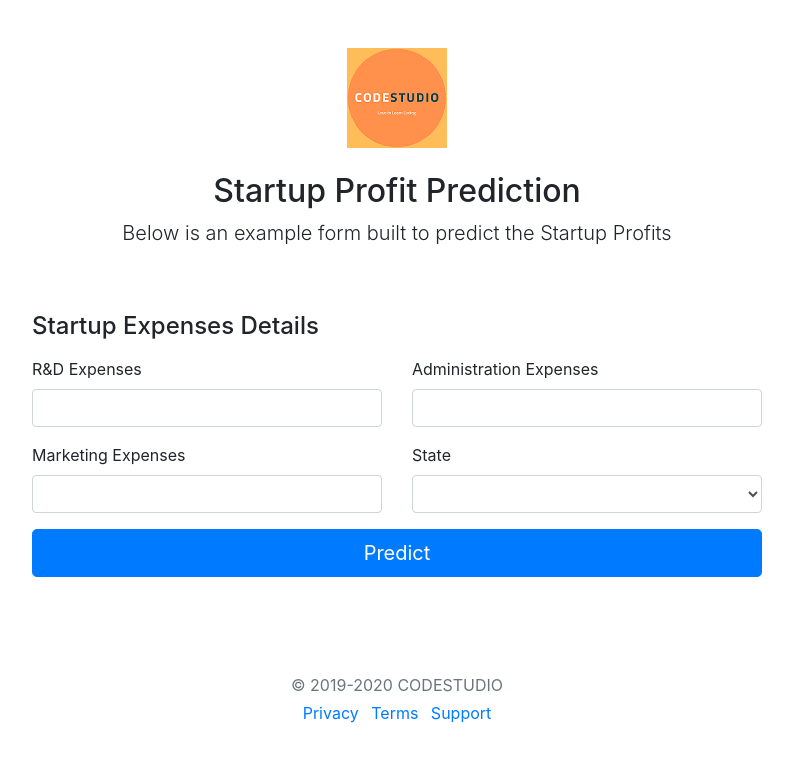
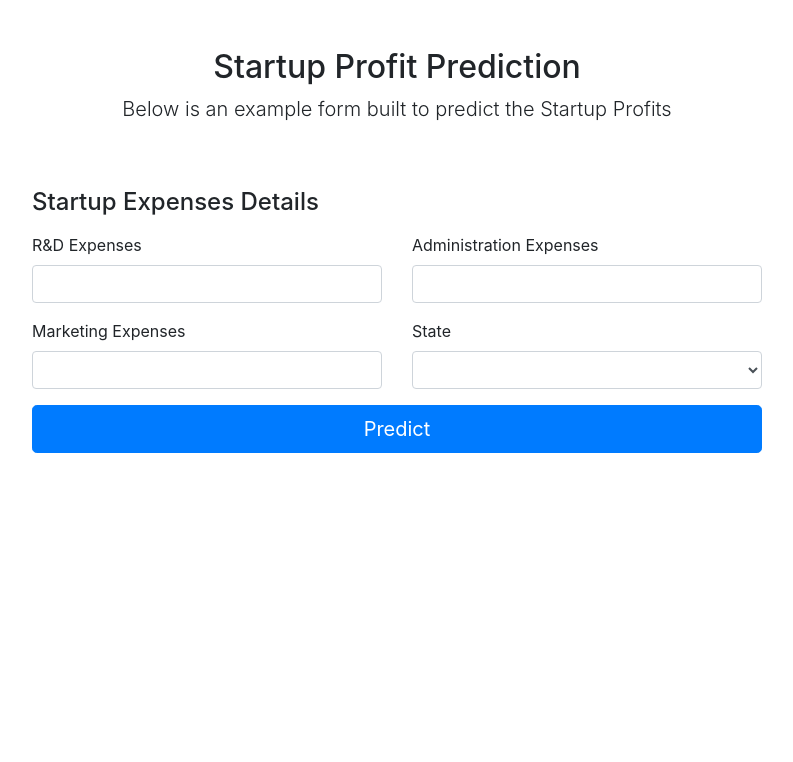
Before and after one commit to anmoldeep7/startupprofit, a Flask app: page / in a window 1280 px wide. Shown: the top 762 px of the page, without its empty margins (243-1036 px from the left). Run offline with Flask 2, Linux system fonts and the light colour scheme; some libraries are stand-ins or nearby versions.

Commit message:
Update index.html

```diff
--- a/templates/index.html
+++ b/templates/index.html
@@ -11,7 +11,7 @@
    <body>
       <div class="container">
          <div class="py-5 text-center">
-            <img class="d-block mx-auto mb-4" src="/static/img/CODESTUDIO_LOGO_100px.png" alt="">
+<!--             <img class="d-block mx-auto mb-4" src="/static/img/CODESTUDIO_LOGO_100px.png" alt=""> -->
             <h2>Startup Profit Prediction</h2>
             <p class="lead">Below is an example form built to predict the Startup Profits</p>
          </div>
@@ -20,9 +20,9 @@
             </div>
             <div class="col-md-8">
                <h4 class="mb-3">Startup Expenses Details</h4>
-               {% if show_hidden == True %}
+<!--                {% if show_hidden == True %}
                <div class="alert alert-success" role="alert">{{ prediction_text }}</div>
-               {% endif %}
+               {% endif %} -->
                <form action="{{ url_for('predict')}}"method="post" class="needs-validation" >
                   <div class="row">
                      <div class="col-md-6 mb-3">
@@ -48,6 +48,9 @@
                            <option value="Florida">Florida</option>
                         </select>
                      </div>
+                     {% if show_hidden == True %}
+               <div class="alert alert-success" role="alert">{{ prediction_text }}</div>
+               {% endif %}
                   </div>
                   <button class="btn btn-primary btn-lg btn-block" type="submit">Predict</button>
             </div>
@@ -55,14 +58,14 @@
             </div>
             </form>
          </div>
-         <footer class="my-5 pt-5 text-muted text-center text-small">
+<!--          <footer class="my-5 pt-5 text-muted text-center text-small">
             <p class="mb-1">&copy; 2019-2020 CODESTUDIO</p>
             <ul class="list-inline">
                <li class="list-inline-item"><a href="#">Privacy</a></li>
                <li class="list-inline-item"><a href="#">Terms</a></li>
                <li class="list-inline-item"><a href="#">Support</a></li>
             </ul>
-         </footer>
+         </footer> -->
       </div>
       <!-- Optional JavaScript -->
       <!-- jQuery first, then Popper.js, then Bootstrap JS -->
```
